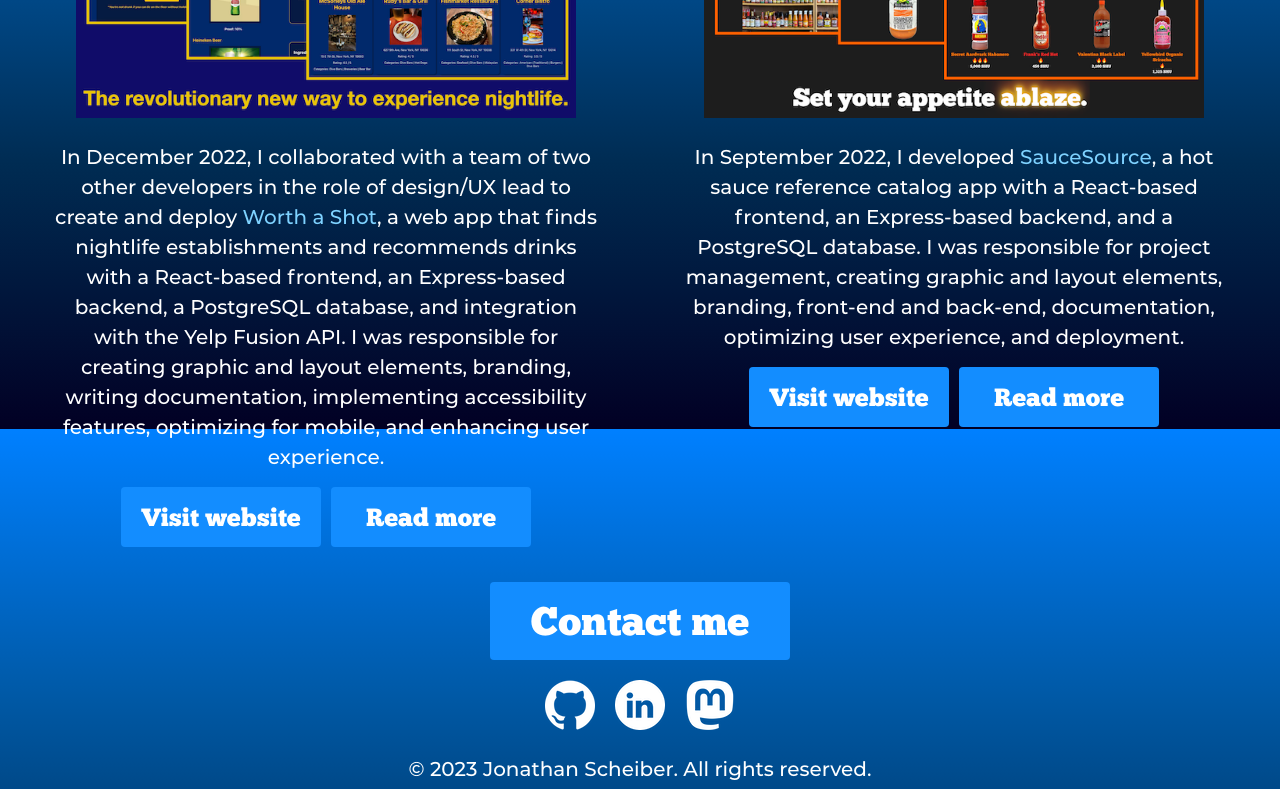
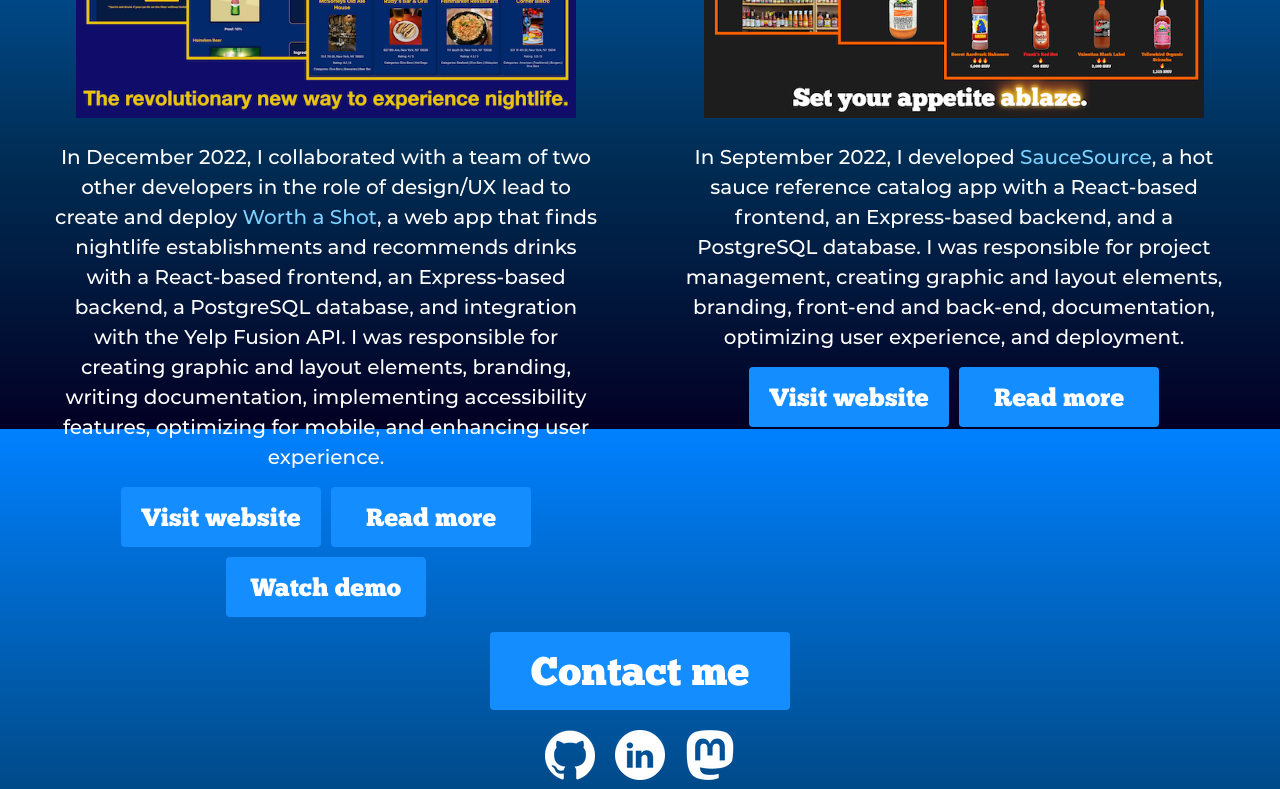
Before and after one commit to scheiber/scheiber.dev, a React (Create React App) app: page /portfolio in a window 1280 px wide. Shown: the part 371-1160 px from the top of the page. Built offline with nearby package versions, Linux system fonts and the light colour scheme.

Commit message:
add link to worthashot demo to portfolio page

```diff
--- a/src/pages/Portfolio.css
+++ b/src/pages/Portfolio.css
@@ -22,7 +22,6 @@
   cursor: pointer;
   border-radius: 4px;
   font-weight: normal;
-  margin-bottom: 25px;
   transition: background-color 1s;
 }
 
--- a/src/pages/Portfolio.js
+++ b/src/pages/Portfolio.js
@@ -63,6 +63,14 @@ const Portfolio = () => (
           >
             <button className="project-button">Read more</button>
           </a>
+          <a
+            alt="Link to Worth a Shot Demo on YouTube"
+            href="https://www.youtube.com/watch?v=HdrEIB6mWjU"
+            target="_blank"
+            rel="noreferrer"
+          >
+            <button className="project-button">Watch demo</button>
+          </a>
         </div>
       </article>
       <article>
```
